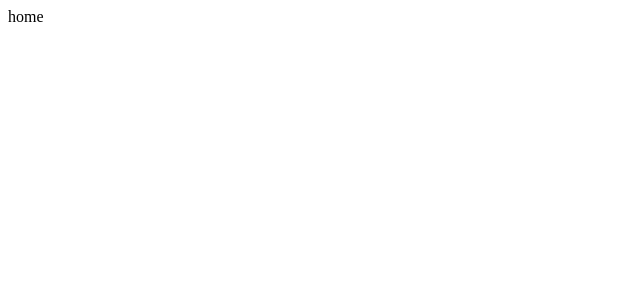
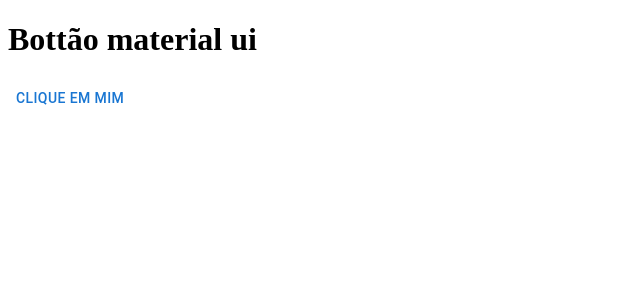
Before and after one commit to CartiFelipe/TesteDePerformance01React, a React (Vite) app: page / in a window 1280 px wide. Shown: the top 300 px of the page, without its empty margins (0-640 px from the left). Built offline with nearby package versions, Linux system fonts and the light colour scheme; sample sign-in values are in the browser's storage.

Commit message:
Rotas e botão material ui criados

```diff
--- a/package.json
+++ b/package.json
@@ -4,12 +4,17 @@
   "type": "module",
   "private": true,
   "dependencies": {
+    "@emotion/react": "^11.13.3",
+    "@emotion/styled": "^11.13.0",
+    "@mui/material": "^6.1.6",
+    "@mui/styled-engine-sc": "^6.1.6",
     "@testing-library/jest-dom": "^5.17.0",
     "@testing-library/react": "^13.4.0",
     "@testing-library/user-event": "^13.5.0",
     "react": "^18.3.1",
     "react-dom": "^18.3.1",
     "react-router-dom": "^6.27.0",
+    "styled-components": "^6.1.13",
     "web-vitals": "^2.1.4"
   },
   "scripts": {
--- /dev/null
+++ b/src/components/button/Index.tsx
@@ -0,0 +1,12 @@
+import { Button, ButtonProps } from "@mui/material";
+
+interface IButtonProps extends ButtonProps {
+  props: any;
+  children: React.ReactNode;
+}
+
+const ButtonComponent: React.FC<IButtonProps> = ({ children, ...props }) => {
+  return <Button {...props}>{children}</Button>;
+};
+
+export default ButtonComponent;
--- a/src/views/Home.tsx
+++ b/src/views/Home.tsx
@@ -1,2 +1,9 @@
-const Home = () => "home";
+import ButtonComponent from "../components/button/Index";
+
+const Home = () => (
+  <div>
+    <h1>Bottão material ui</h1>
+    <ButtonComponent props={undefined}>Clique em mim</ButtonComponent>
+  </div>
+);
 export default Home;
```
Also changed, not shown: 1 other file (tests, documents, lock files or other folders).
